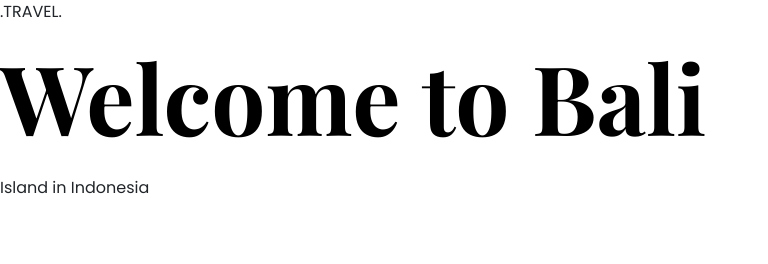
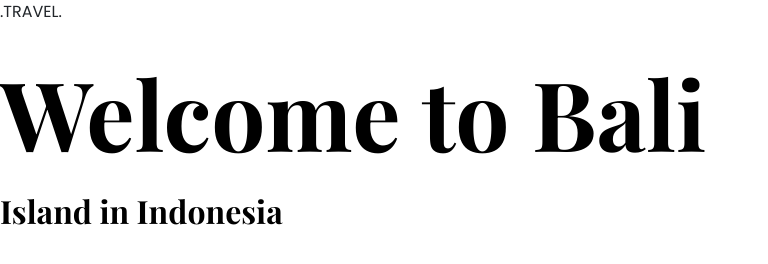
Before and after one commit to amyrosejoyce/travelprojectarj, a plain HTML site: page index.html in a window 1280 px wide. Shown: the whole page, without its empty margins (0-768 px from the left). Drawn offline with nearby package versions, Linux system fonts and the light colour scheme; a web font is replaced by a local one.

Commit message:
Update index.html

```diff
--- a/index.html
+++ b/index.html
@@ -25,9 +25,9 @@
   </head>
   <body>
     <header>
-      .TRAVEL.
+      <p>.TRAVEL.</p>
       <h1>Welcome to Bali</h1>
-      Island in Indonesia
+      <h2>Island in Indonesia</h2>
     </header>
   </body>
 </html>
```
